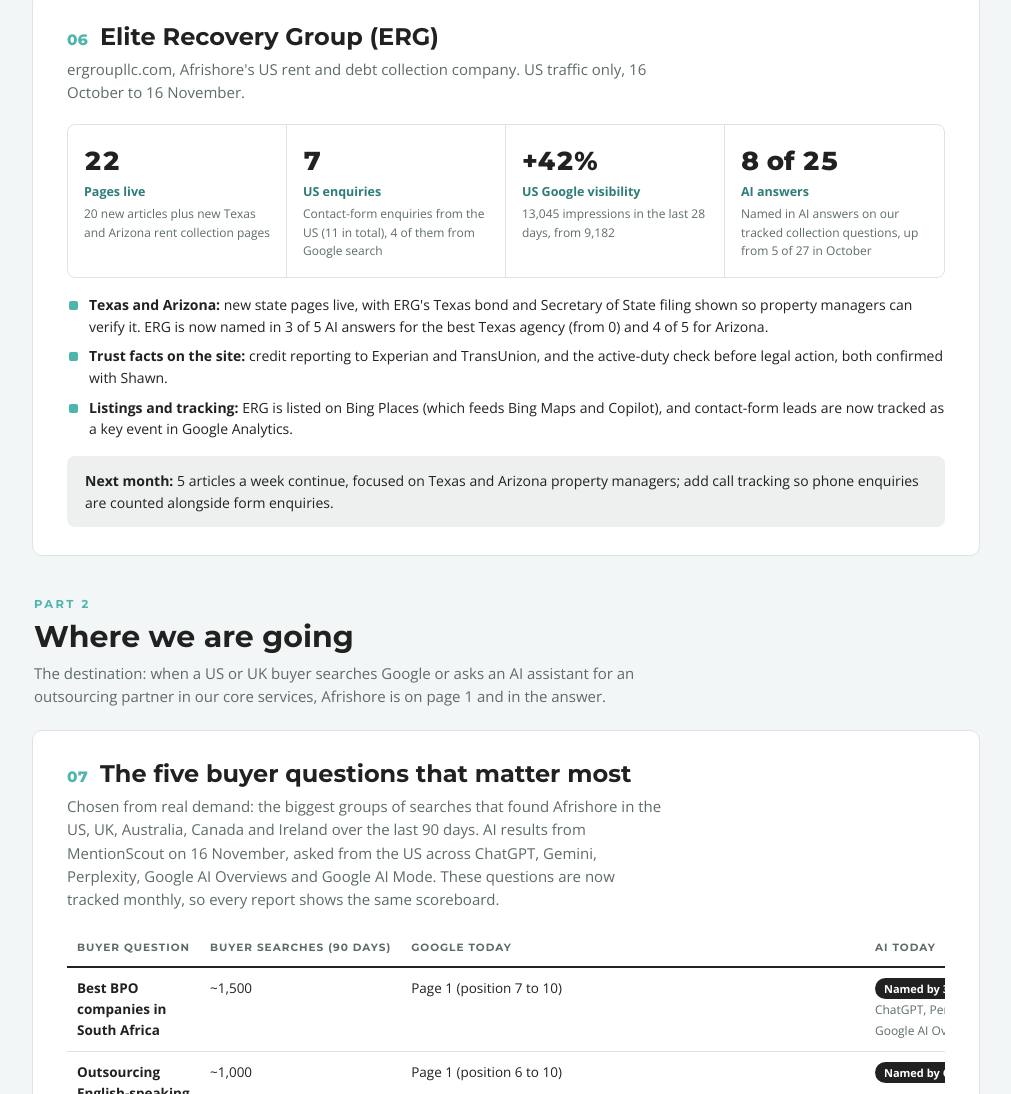
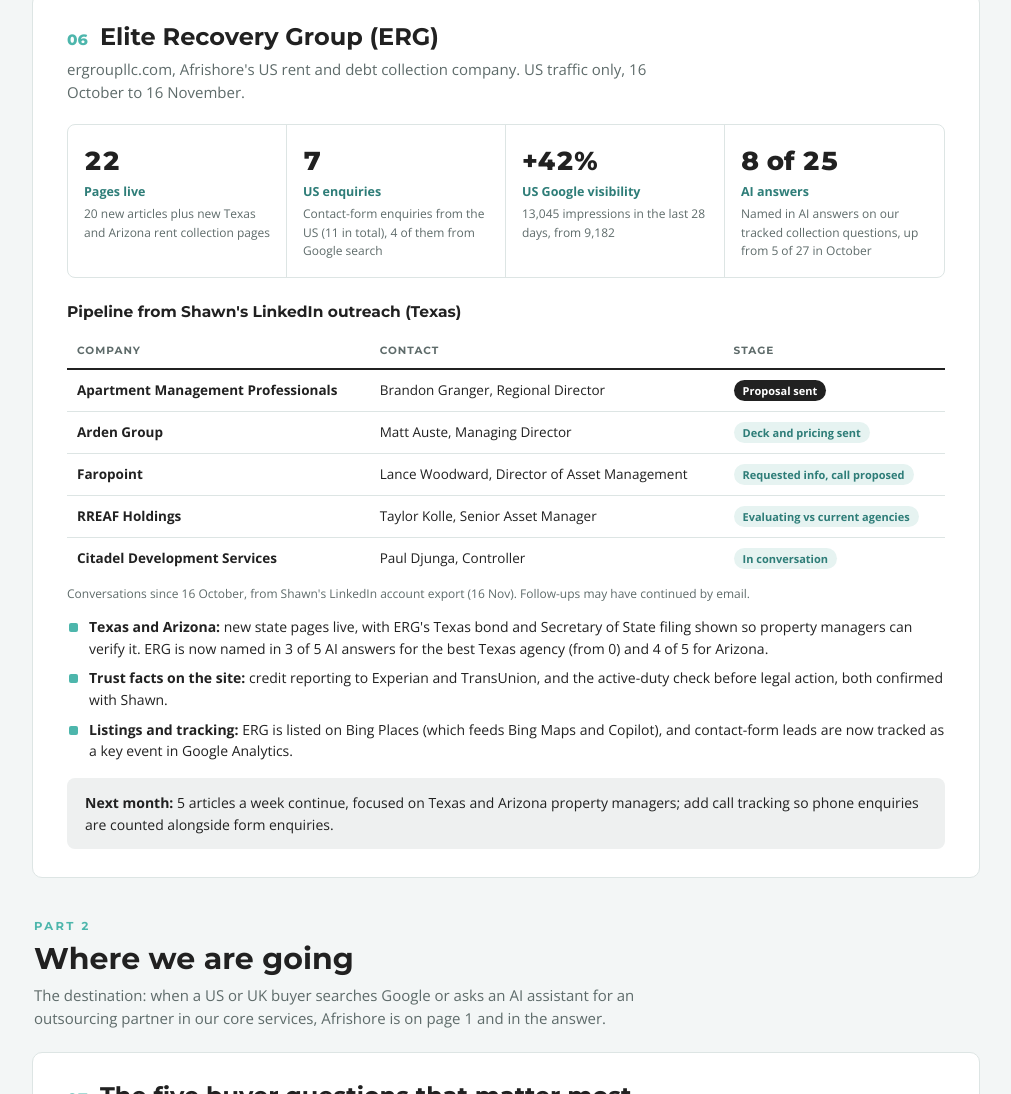
Before and after one commit to dannyschaffer/November-Report-afs, a plain HTML site: page index.html in a window 1280 px wide. Shown: the part 4678-5772 px from the top of the page, without its empty margins (134-1145 px from the left). Drawn offline with nearby package versions, Linux system fonts and the light colour scheme.

Commit message:
ERG: LinkedIn pipeline

```diff
--- a/index.html
+++ b/index.html
@@ -365,7 +365,22 @@ footer { text-align: center; font-size: 12px; color: var(--muted); padding-botto
     <div class="stat"><div class="n">+42%</div><div class="d">US Google visibility</div><div class="l">13,045 impressions in the last 28 days, from 9,182</div></div>
     <div class="stat"><div class="n">8 of 25</div><div class="d">AI answers</div><div class="l">Named in AI answers on our tracked collection questions, up from 5 of 27 in October</div></div>
   </div>
-  <ul class="done" style="margin-top:16px">
+  <h3>Pipeline from Shawn's LinkedIn outreach (Texas)</h3>
+  <div class="tbl">
+    <table>
+      <thead><tr><th>Company</th><th>Contact</th><th>Stage</th></tr></thead>
+      <tbody>
+        <tr><td><strong>Apartment Management Professionals</strong></td><td>Brandon Granger, Regional Director</td><td><span class="chip dark">Proposal sent</span></td></tr>
+        <tr><td><strong>Arden Group</strong></td><td>Matt Auste, Managing Director</td><td><span class="chip">Deck and pricing sent</span></td></tr>
+        <tr><td><strong>Faropoint</strong></td><td>Lance Woodward, Director of Asset Management</td><td><span class="chip">Requested info, call proposed</span></td></tr>
+        <tr><td><strong>RREAF Holdings</strong></td><td>Taylor Kolle, Senior Asset Manager</td><td><span class="chip">Evaluating vs current agencies</span></td></tr>
+        <tr><td><strong>Citadel Development Services</strong></td><td>Paul Djunga, Controller</td><td><span class="chip">In conversation</span></td></tr>
+      </tbody>
+    </table>
+  </div>
+  <p class="src" style="margin-top:6px">Conversations since 16 October, from Shawn's LinkedIn account export (16 Nov). Follow-ups may have continued by email.</p>
+
+  <ul class="done" style="margin-top:12px">
     <li><strong>Texas and Arizona:</strong> new state pages live, with ERG's Texas bond and Secretary of State filing shown so property managers can verify it. ERG is now named in 3 of 5 AI answers for the best Texas agency (from 0) and 4 of 5 for Arizona.</li>
     <li><strong>Trust facts on the site:</strong> credit reporting to Experian and TransUnion, and the active-duty check before legal action, both confirmed with Shawn.</li>
     <li><strong>Listings and tracking:</strong> ERG is listed on Bing Places (which feeds Bing Maps and Copilot), and contact-form leads are now tracked as a key event in Google Analytics.</li>
@@ -444,7 +459,7 @@ footer { text-align: center; font-size: 12px; color: var(--muted); padding-botto
       </tbody>
     </table>
   </div>
-  <p class="src">Sources: Google Search Console and Google Analytics 4 (buyer markets: US, UK, Australia, Canada, Ireland), MentionScout AI answer exports (19 Oct, 26 Oct, 9 Nov, 16 Nov 2026), Ubersuggest AI visibility tracking, Linked Helper export for the Quant campaign (5 Nov). ERG: Google Search Console and Google Analytics 4 for ergroupllc.com (US), MentionScout ledger (10 Nov 2026).</p>
+  <p class="src">Sources: Google Search Console and Google Analytics 4 (buyer markets: US, UK, Australia, Canada, Ireland), MentionScout AI answer exports (19 Oct, 26 Oct, 9 Nov, 16 Nov 2026), Ubersuggest AI visibility tracking, Linked Helper export for the Quant campaign (5 Nov). ERG: Google Search Console and Google Analytics 4 for ergroupllc.com (US), MentionScout ledger (10 Nov 2026), Linked Helper export of Shawn Juarez's LinkedIn (16 Nov).</p>
 </section>
 
 </div>
```
